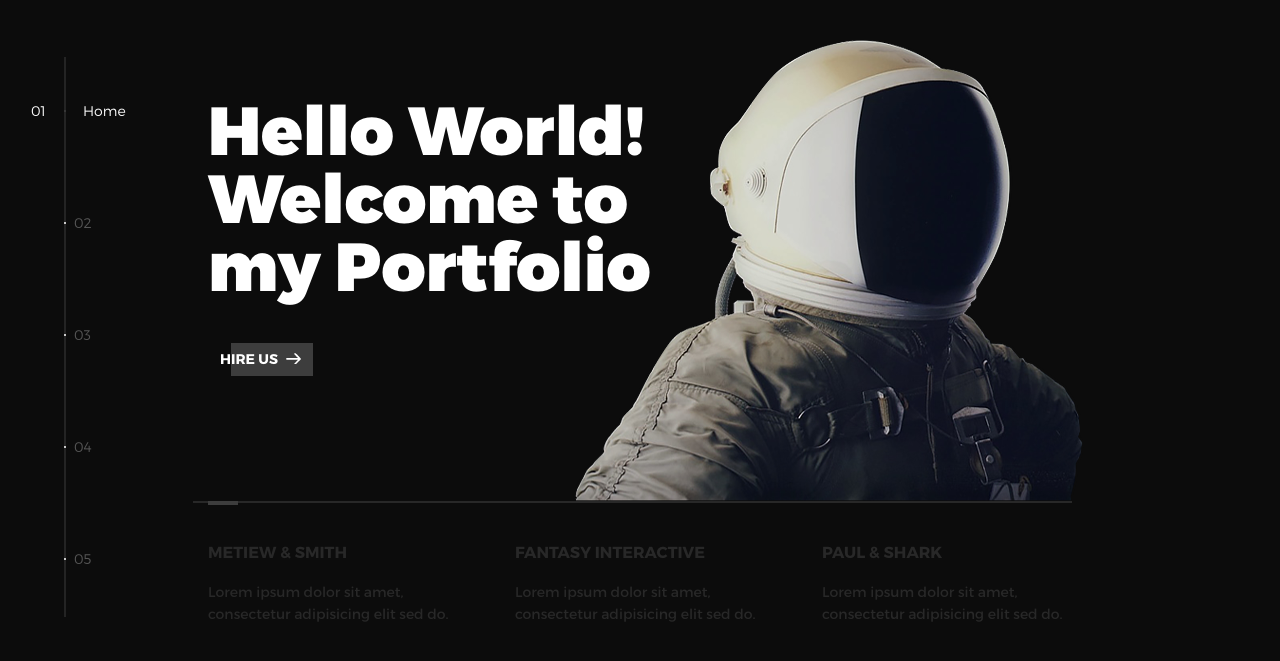
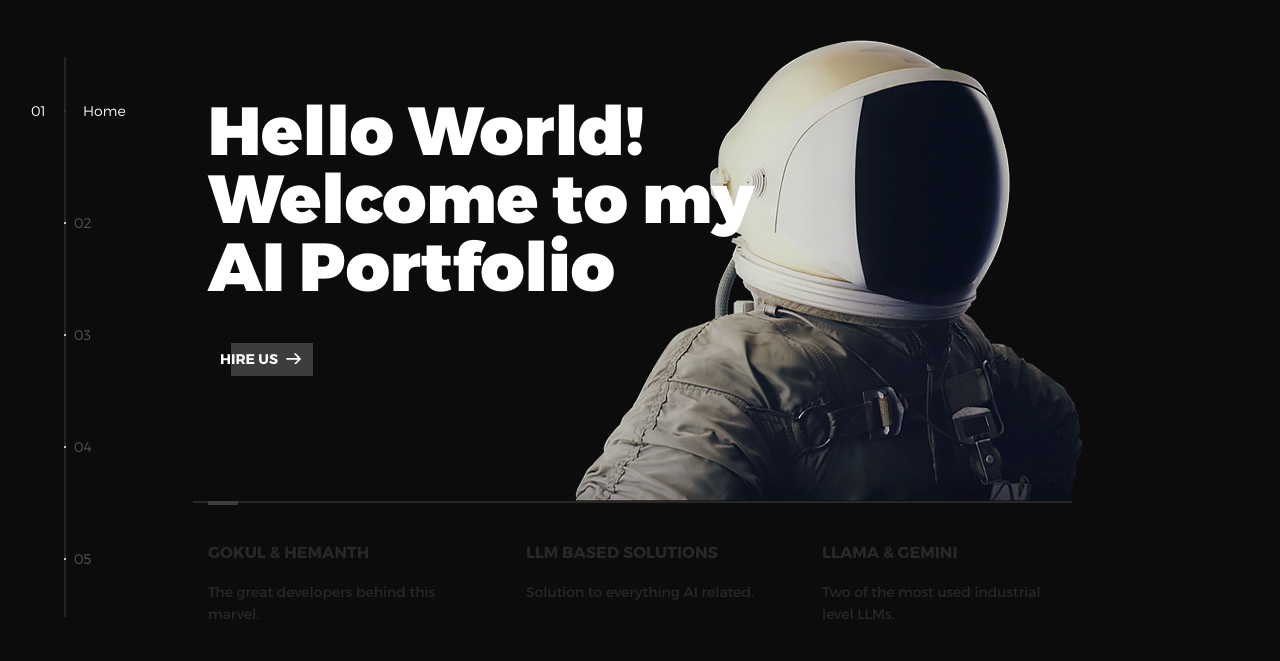
Before and after one commit to gokulkrishnas/AI-Web-App, a plain HTML site: page index.html in a window 1280 px wide. Shown: the part 63-724 px from the top of the page. Drawn offline with nearby package versions, Linux system fonts and the light colour scheme.

Commit message:
Page 1 changes

```diff
--- a/index.html
+++ b/index.html
@@ -48,7 +48,7 @@
           <li class="l-section section section--is-active">
             <div class="intro">
               <div class="intro--banner">
-                <h1>Hello World!<br>Welcome to<br>my Portfolio</h1>
+                <h1>Hello World!<br>Welcome to my<br>AI Portfolio</h1>
                 <button class="cta">Hire Us
                   <svg version="1.1" id="Layer_1" xmlns="http://www.w3.org/2000/svg" xmlns:xlink="http://www.w3.org/1999/xlink" x="0px" y="0px" viewBox="0 0 150 118" style="enable-background:new 0 0 150 118;" xml:space="preserve">
                   <g transform="translate(0.000000,118.000000) scale(0.100000,-0.100000)">
@@ -61,16 +61,16 @@
               </div>
               <div class="intro--options">
                 <a href="#0">
-                  <h3>Metiew &amp; Smith</h3>
-                  <p>Lorem ipsum dolor sit amet, consectetur adipisicing elit sed do.</p>
+                  <h3>Gokul &amp; Hemanth</h3>
+                  <p>The great developers behind this marvel.</p>
                 </a>
                 <a href="#0">
-                  <h3>Fantasy interactive</h3>
-                  <p>Lorem ipsum dolor sit amet, consectetur adipisicing elit sed do.</p>
+                  <h3>LLM based solutions</h3>
+                  <p>Solution to everything AI related.</p>
                 </a>
                 <a href="#0">
-                  <h3>Paul &amp; shark</h3>
-                  <p>Lorem ipsum dolor sit amet, consectetur adipisicing elit sed do.</p>
+                  <h3>Llama &amp; Gemini</h3>
+                  <p>Two of the most used industrial level LLMs.</p>
                 </a>
               </div>
             </div>
```
